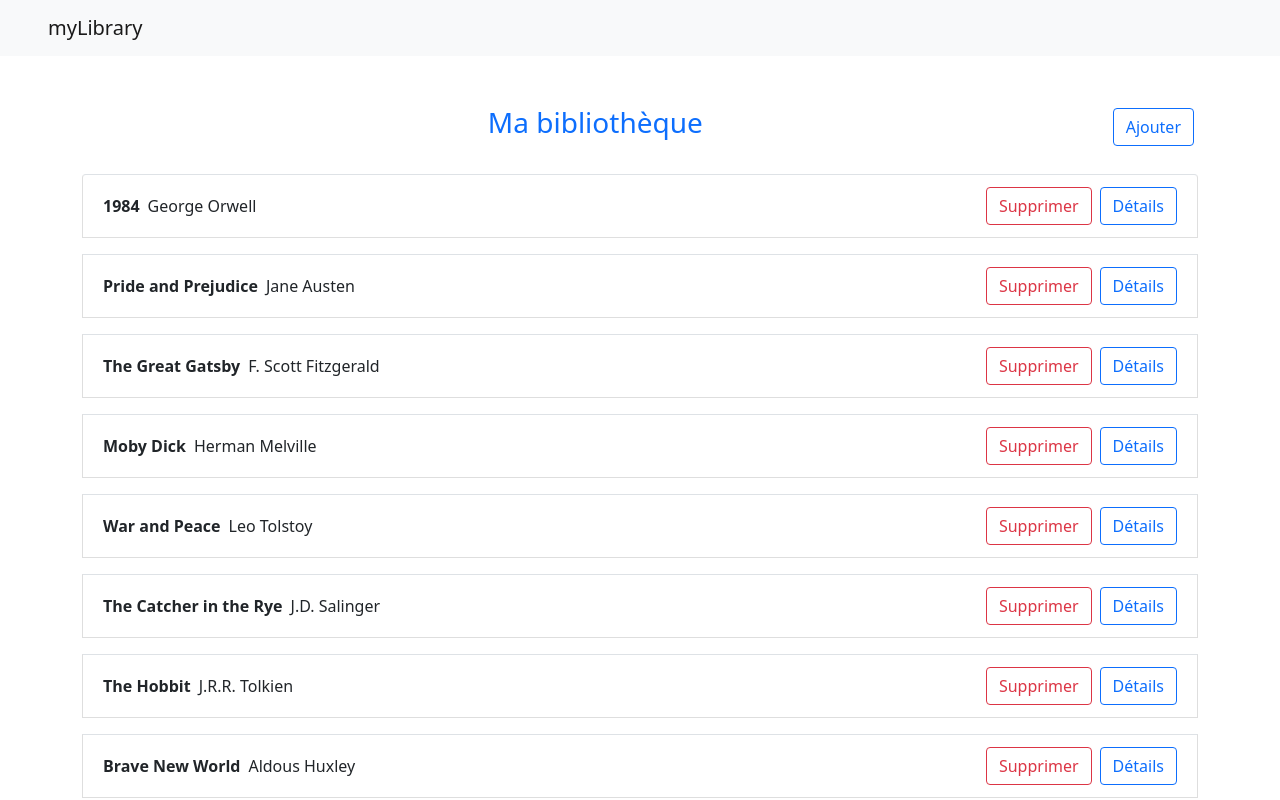
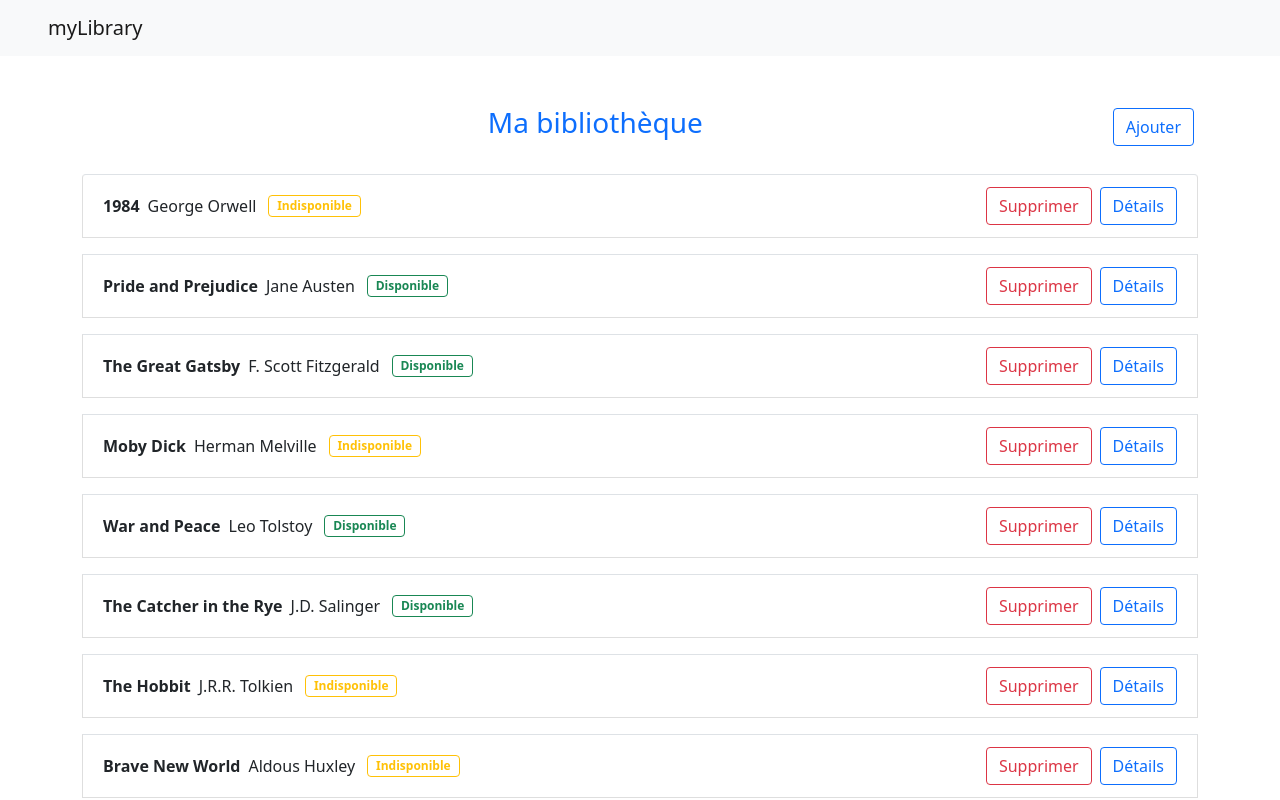
Before and after one commit to Lysianedon/my-library, an Angular app in the folder myLibrary/: page / in a window 1280 px wide. Shown: the top 800 px of the page. Built offline with nearby package versions, Linux system fonts and the light colour scheme; data requests are answered from the project's data file.

Commit message:
working on status

```diff
--- a/myLibrary/src/app/book-item/book-item.component.css
+++ b/myLibrary/src/app/book-item/book-item.component.css
@@ -0,0 +1,11 @@
+.badge-outline-success {
+    color: #28a745;
+    border: 1px solid #28a745;
+    background-color: transparent;
+  }
+
+  .badge-outline-warning {
+    color: #ffc107;
+    border: 1px solid #ffc107;
+    background-color: transparent;
+  }
--- a/myLibrary/src/app/book-item/book-item.component.html
+++ b/myLibrary/src/app/book-item/book-item.component.html
@@ -1,4 +1,27 @@
-<div>
+
+
+<!-- <div class="">
     <span class="m-1 fw-bold">{{book.title}}</span>
     <span class="m-1">{{book.author}}</span>
-</div>
+    <span
+      class="badge p-1"
+      [ngClass]="{
+        'badge-outline-success': book.status === 'available',
+        'badge-outline-warning': book.status === 'borrowed'
+      }">
+      {{ book.status.toLowerCase() === 'available' ? 'Disponible' : 'Indisponible' }}
+    </span>
+  </div> -->
+
+  <div class="d-flex flex-wrap align-items-center">
+    <span class="m-1 fw-bold">{{ book.title }}</span>
+    <span class="m-1">{{ book.author }}</span>
+    <span
+      class="badge border ms-2"
+      [ngClass]="{
+        'text-success border-success': book.status === 'available',
+        'text-warning border-warning': book.status === 'borrowed'
+      }">
+      {{ book.status === 'available' ? 'Disponible' : 'Indisponible' }}
+    </span>
+  </div>
--- a/myLibrary/src/app/book-item/book-item.component.ts
+++ b/myLibrary/src/app/book-item/book-item.component.ts
@@ -1,10 +1,11 @@
 import { Component, Input } from '@angular/core';
 import { Book } from '../../model/book.model';
+import { CommonModule } from '@angular/common';
 
 @Component({
   selector: 'app-book-item',
   standalone: true,
-  imports: [],
+  imports: [CommonModule],
   templateUrl: './book-item.component.html',
   styleUrl: './book-item.component.css',
 })
```
